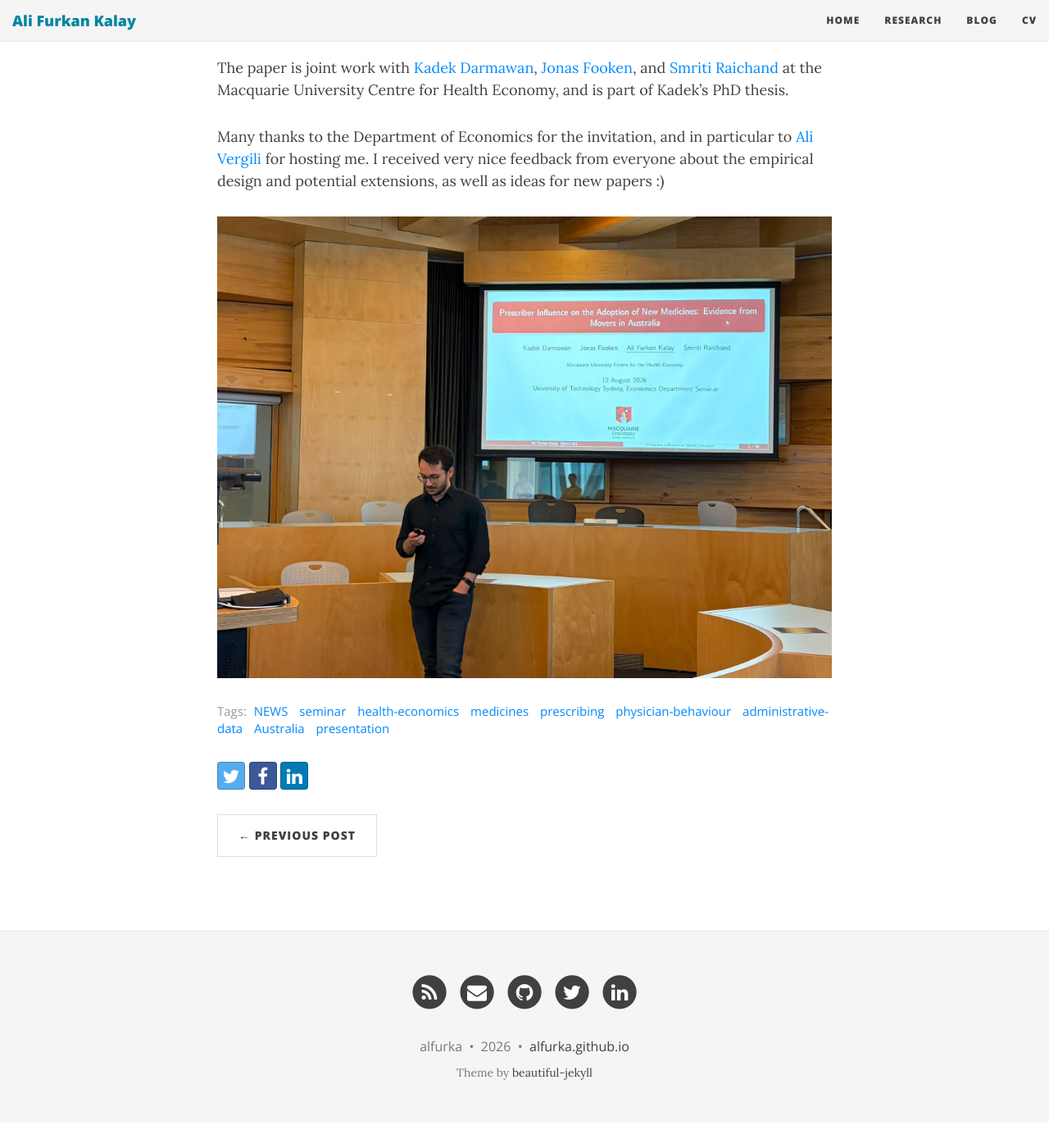
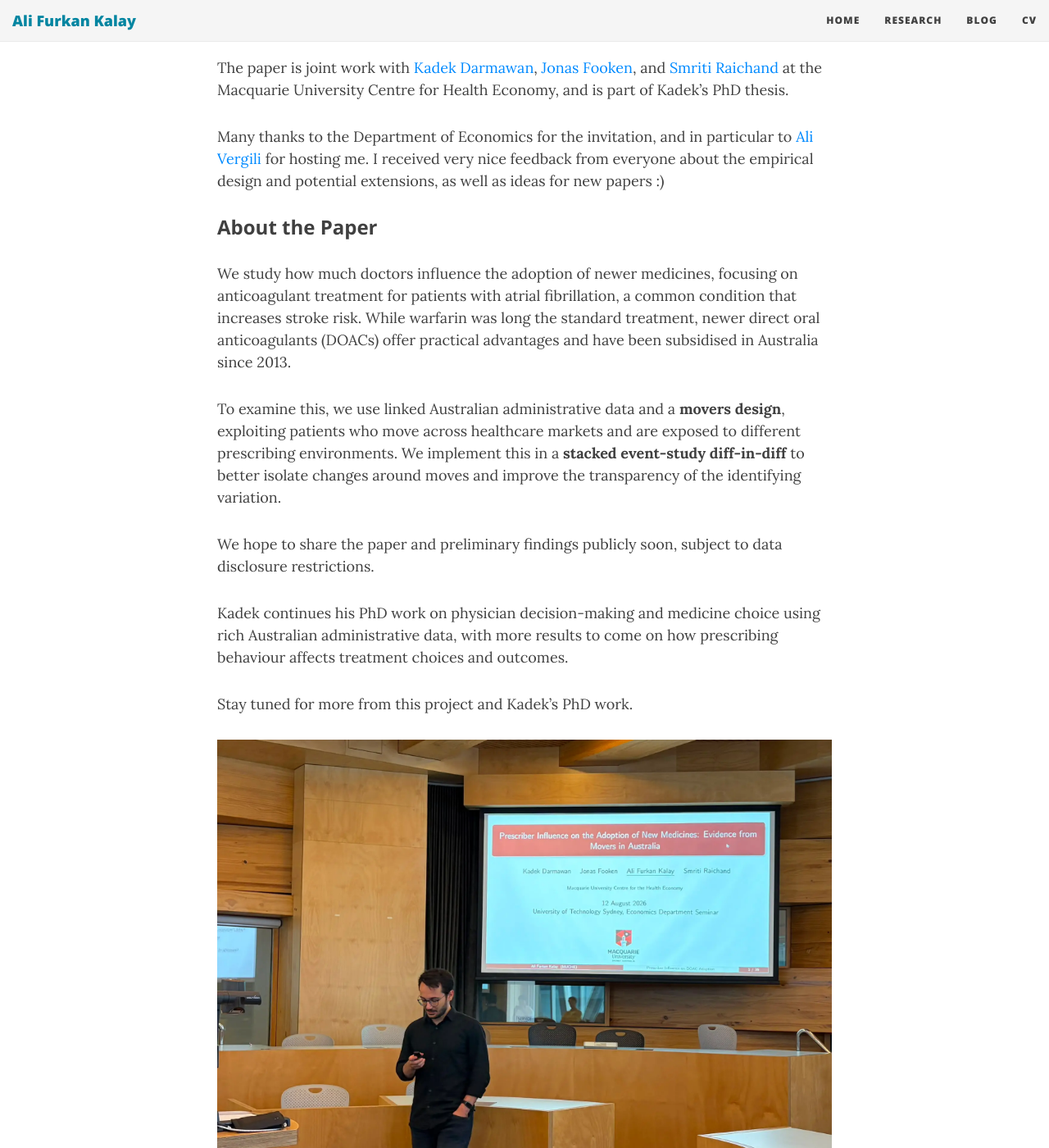
Before and after one commit to alfurka/alfurka.github.io, a Jekyll site: the page built from _posts/2026-08-13-uts-prescriber-influence.md, in a window 1280 px wide and 1400 px high, scrolled down 502 px. Shown: the whole window at 82% size. Built offline with Jekyll 4.4.1, drawn with Linux system fonts in a browser that asks for light colours; nearby versions of some CDN libraries; before the commit the page ends 1871 px from its top, so only the background shows below that.

Commit message:
Revise UTS seminar post
Co-authored-by: alfurka <5330046+alfurka@users.noreply.github.com>

```diff
--- a/_posts/2026-08-13-uts-prescriber-influence.md
+++ b/_posts/2026-08-13-uts-prescriber-influence.md
@@ -3,7 +3,6 @@ layout: post
 title: "Seminar: Prescriber Influence on the Adoption of New Medicines"
 subtitle: "Presented at the University of Technology Sydney Department of Economics"
 tags: [NEWS, seminar, health-economics, medicines, prescribing, physician-behaviour, administrative-data, Australia, presentation]
-image: /img/uts-econ-seminar-august2026.webp
 ---
 
 I recently presented our paper, **“Prescriber Influence on the Adoption of New Medicines: Evidence from Movers in Australia,”** at the Department of Economics, University of Technology Sydney.
@@ -12,4 +11,16 @@ The paper is joint work with [Kadek Darmawan](https://researchers.mq.edu.au/en/p
 
 Many thanks to the Department of Economics for the invitation, and in particular to [Ali Vergili](https://sites.google.com/view/alivergili/) for hosting me. I received very nice feedback from everyone about the empirical design and potential extensions, as well as ideas for new papers :)
 
+### About the Paper
+
+We study how much doctors influence the adoption of newer medicines, focusing on anticoagulant treatment for patients with atrial fibrillation, a common condition that increases stroke risk. While warfarin was long the standard treatment, newer direct oral anticoagulants (DOACs) offer practical advantages and have been subsidised in Australia since 2013.
+
+To examine this, we use linked Australian administrative data and a **movers design**, exploiting patients who move across healthcare markets and are exposed to different prescribing environments. We implement this in a **stacked event-study diff-in-diff** to better isolate changes around moves and improve the transparency of the identifying variation.
+
+We hope to share the paper and preliminary findings publicly soon, subject to data disclosure restrictions.
+
+Kadek continues his PhD work on physician decision-making and medicine choice using rich Australian administrative data, with more results to come on how prescribing behaviour affects treatment choices and outcomes.
+
+Stay tuned for more from this project and Kadek’s PhD work.
+
 ![Presentation at the UTS Department of Economics](/img/uts-econ-seminar-august2026.webp)
```
